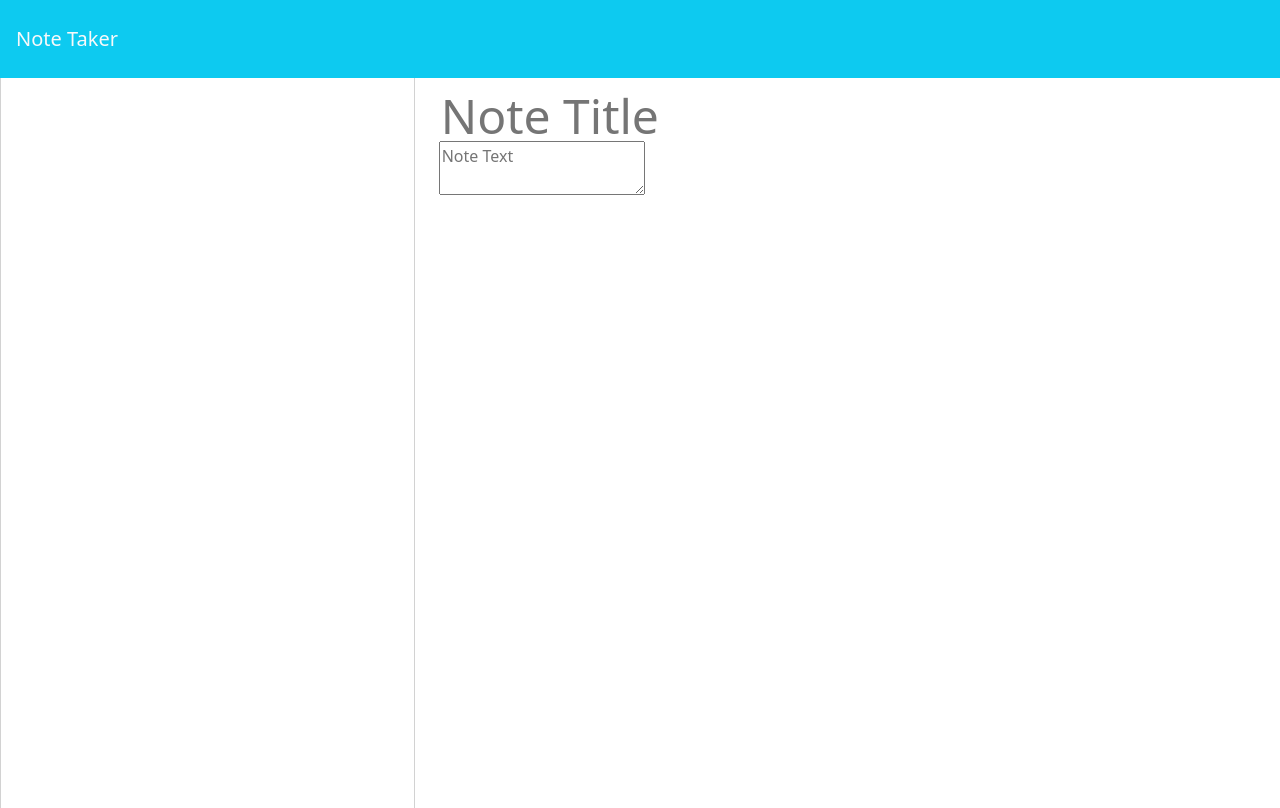
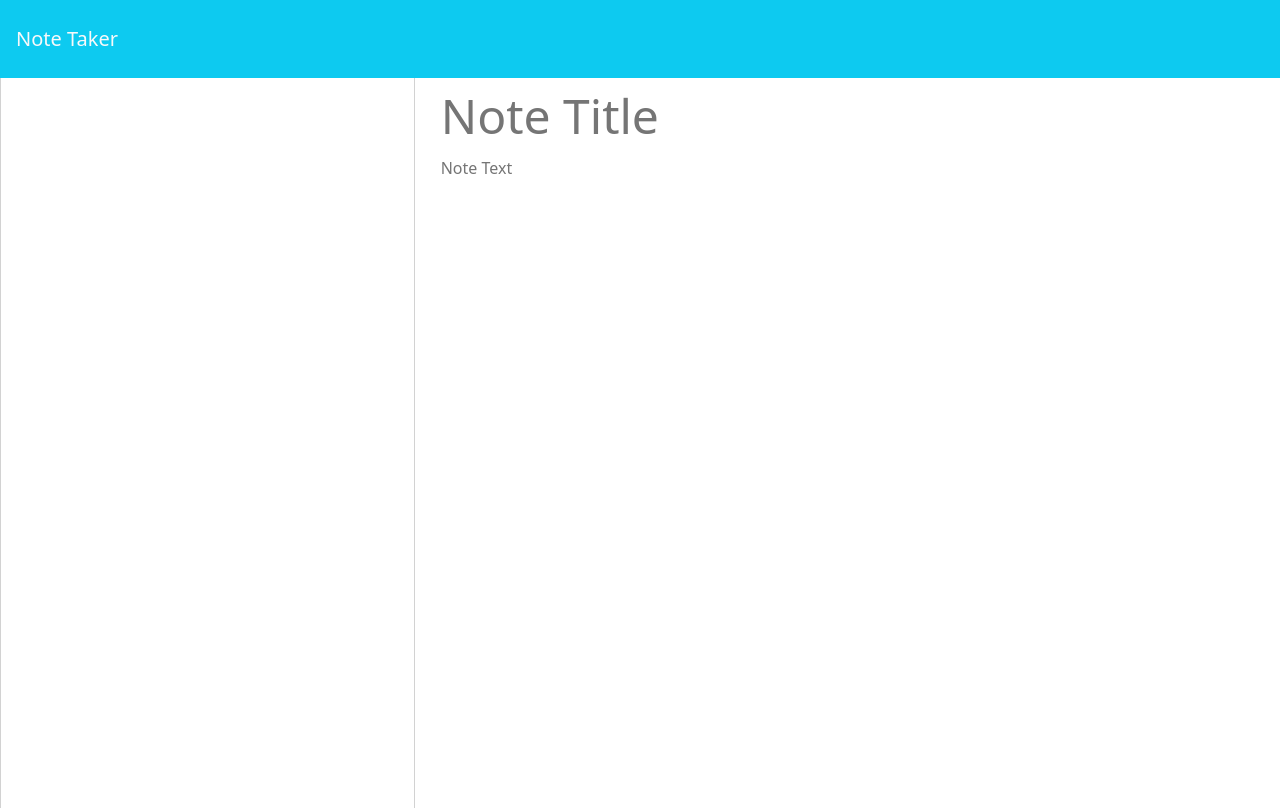
Before and after one commit to ANUDT/week-11-expressjs-notetaker, a website: page public/notes.html in a window 1280 px wide. Drawn offline with nearby package versions, Linux system fonts and the light colour scheme; no server answers.

Commit message:
index and notes html reset

```diff
--- a/public/notes.html
+++ b/public/notes.html
@@ -48,7 +48,7 @@
             maxlength="28"
             type="text"
             />
-            <textarea class="notes" placeholder="Note Text"></textarea>
+            <textarea class="note-textarea" placeholder="Note Text"></textarea>
             </form>
         </div>
       </div>
```
Also changed, not shown: public/index.html (+1 -1 lines).
